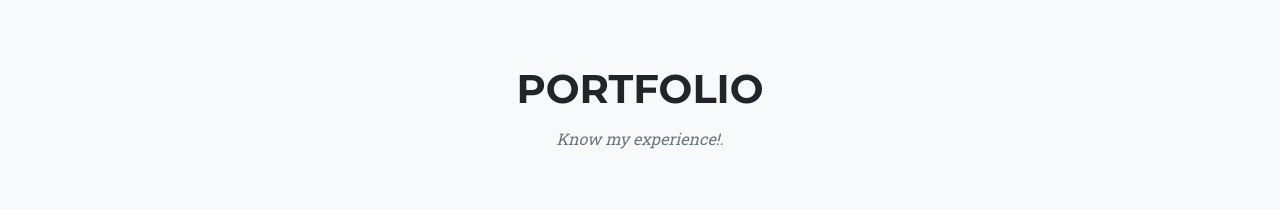
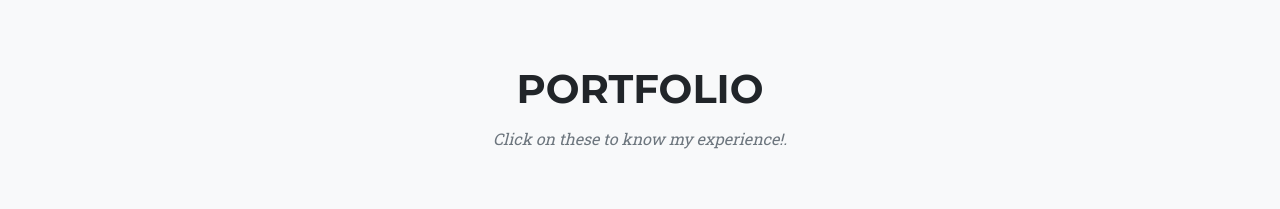
Before and after one commit to Fadedmaze/FWCproject, a plain HTML site: page index.html in a window 1280 px wide. Shown: the part 1460-1669 px from the top of the page. Drawn offline with nearby package versions, Linux system fonts and the light colour scheme.

Commit message:
index.html

```diff
--- a/index.html
+++ b/index.html
@@ -84,7 +84,7 @@
             <div class="container">
                 <div class="text-center">
                     <h2 class="section-heading text-uppercase">Portfolio</h2>
-                    <h3 class="section-subheading text-muted">Know my experience!.</h3>
+                    <h3 class="section-subheading text-muted">Click on these to know my experience!.</h3>
                 </div>
                 <div class="row">
                     <div class="col-lg-4 col-sm-6 mb-4">
```
